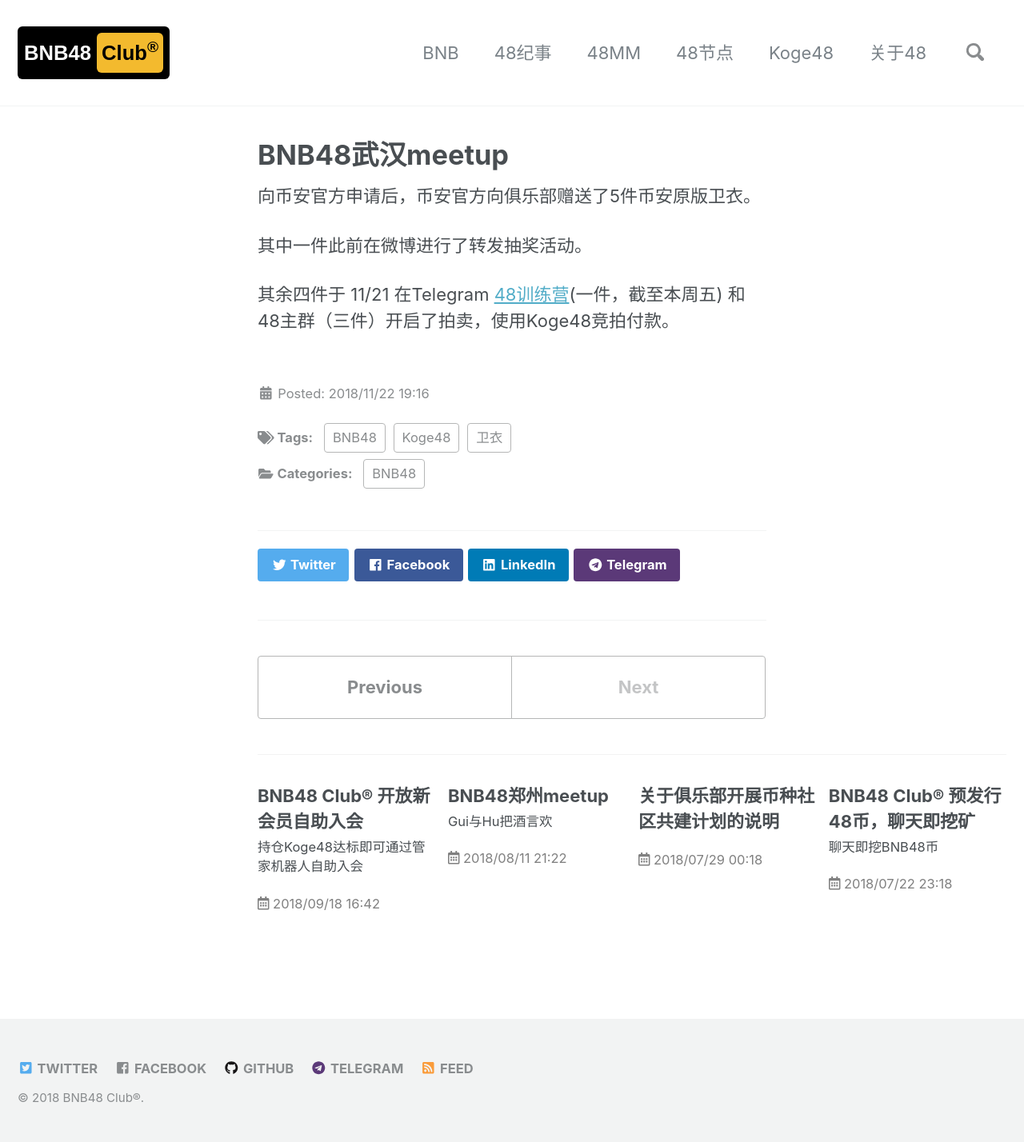
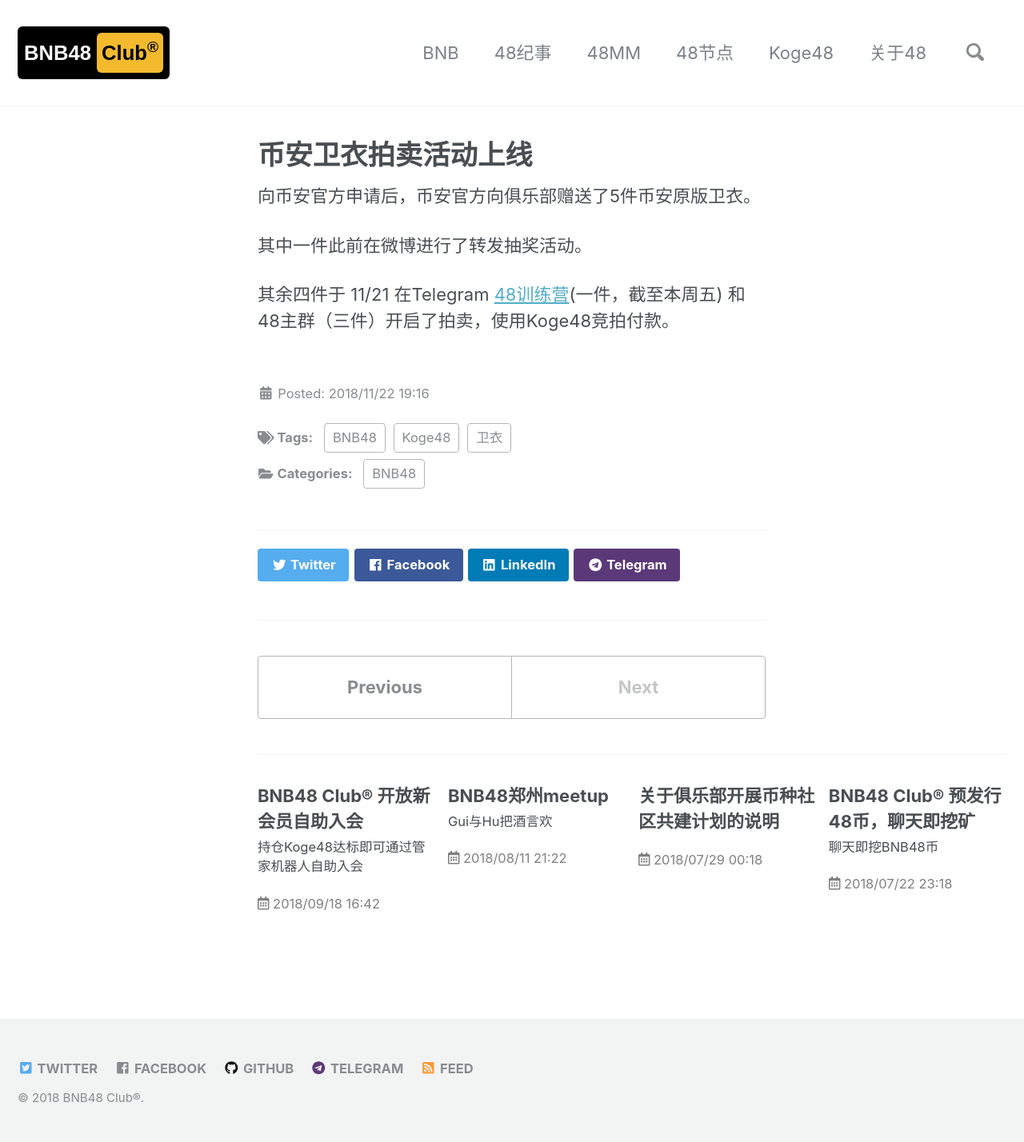
Before and after one commit to 48Club/BNB48Club.github.io, a Jekyll site: the page built from _posts/2018-11-22-币安卫衣拍卖活动上线.md, in a window 1280 px wide. Shown: the whole page at 80% size. Built offline with Jekyll 4.4.1, drawn with Linux system fonts in a browser that asks for light colours; nearby versions of some CDN libraries.

Commit message:
Update 2018-11-22-币安卫衣拍卖活动上线.md

```diff
--- a/_posts/2018-11-22-币安卫衣拍卖活动上线.md
+++ b/_posts/2018-11-22-币安卫衣拍卖活动上线.md
@@ -1,5 +1,5 @@
 ---
-title:  "BNB48武汉meetup"
+title:  "币安卫衣拍卖活动上线"
 date:   2018-11-22 19:16:00 +0800
 excerpt:	"Koge48第一次‘落地’"
 tags:
```
